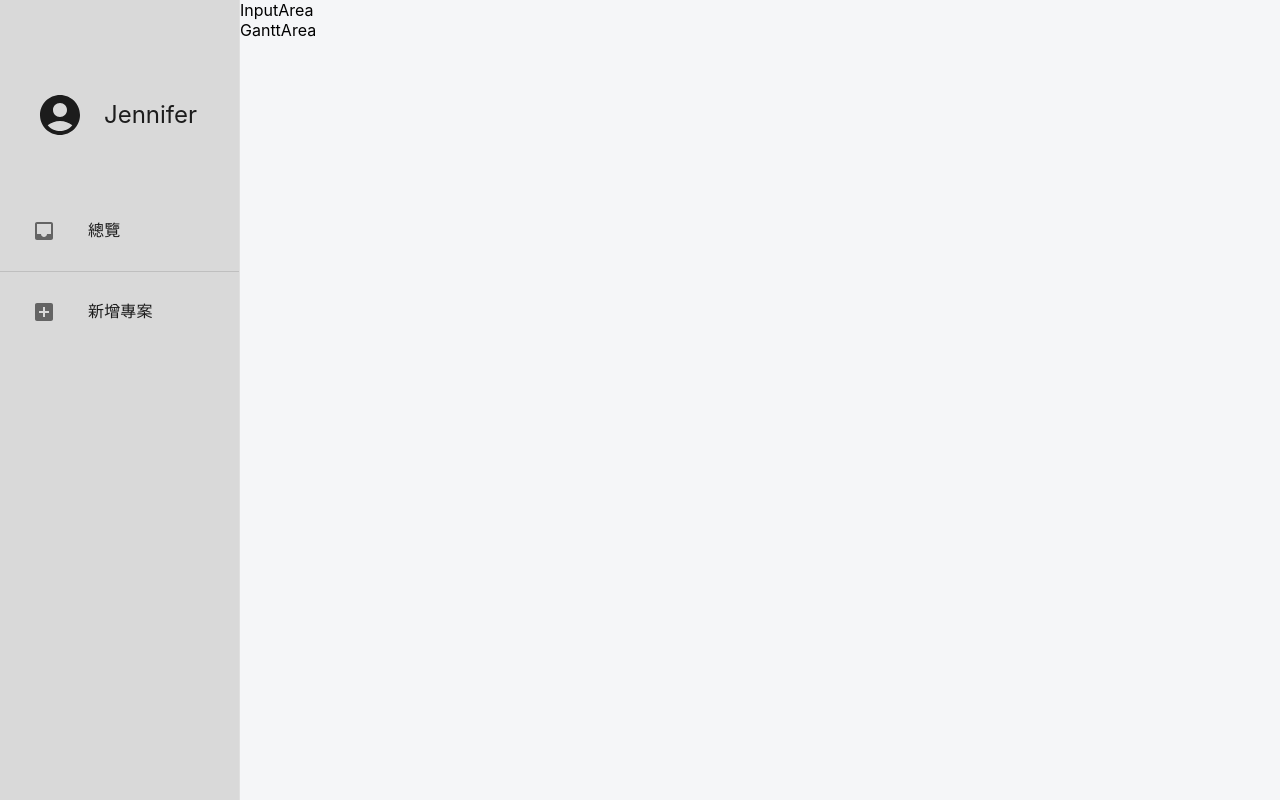
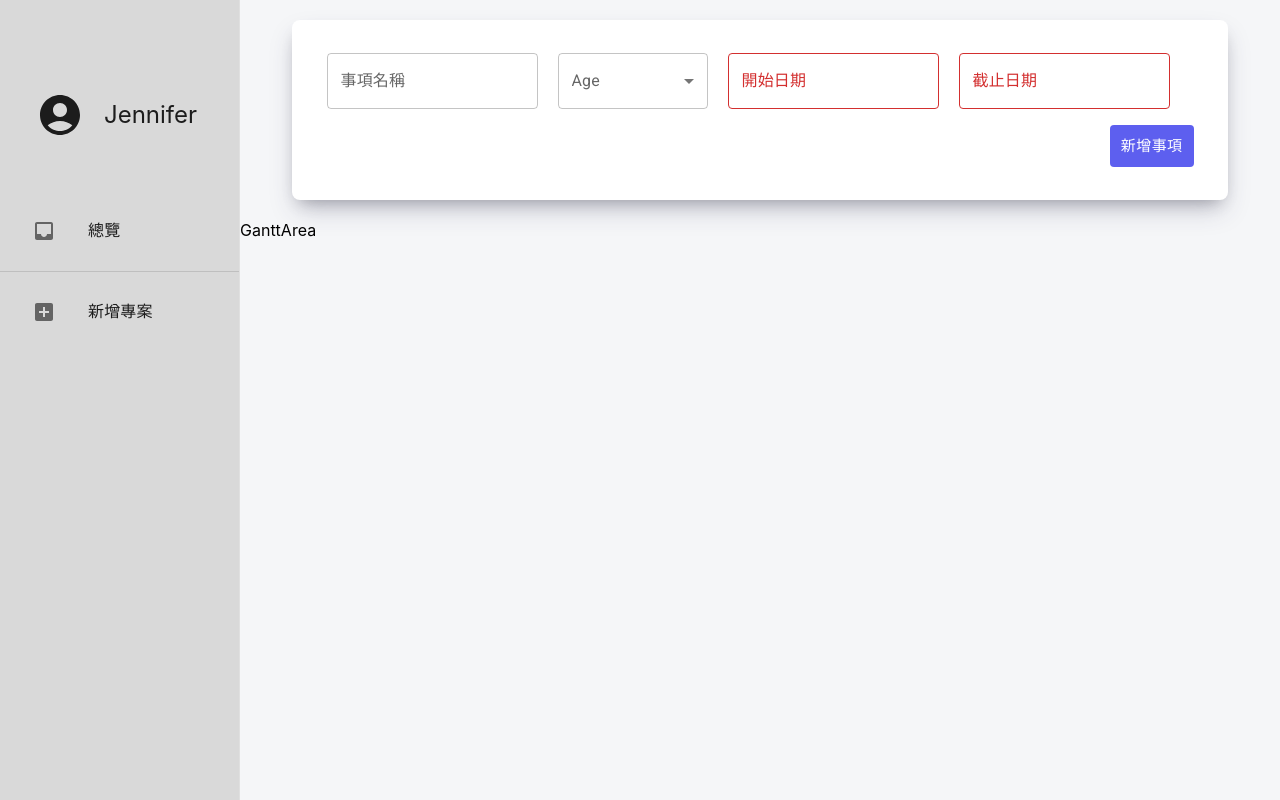
Before and after one commit to TillMac/gantt-chart-app, a React (Create React App) app: page / in a window 1280 px wide. Built offline with nearby package versions, Linux system fonts and the light colour scheme.

Commit message:
GC-16 feat: building InputArea component
原因：
1. 使用者需要一個地方可以輸入專案項目的各個 task。

```diff
--- a/package.json
+++ b/package.json
@@ -7,9 +7,11 @@
     "@emotion/styled": "^11.10.4",
     "@mui/icons-material": "^5.10.9",
     "@mui/material": "^5.10.10",
+    "@mui/x-date-pickers": "^5.0.5",
     "@testing-library/jest-dom": "^5.16.5",
     "@testing-library/react": "^13.4.0",
     "@testing-library/user-event": "^13.5.0",
+    "dayjs": "^1.11.6",
     "gantt-task-react": "^0.3.9",
     "react": "^18.2.0",
     "react-dom": "^18.2.0",
--- a/src/App.js
+++ b/src/App.js
@@ -8,9 +8,14 @@ import Theme from './Theme';
 function App() {
   return (
     <ThemeProvider theme={Theme}>
-      <Box sx={{ display: 'flex', backgroundColor: '#F5F6F8', height: '100vh'}}>
+      <Box sx={{
+        display: 'flex',
+        backgroundColor: '#F5F6F8',
+        height: '100vh',
+        width: '100%',
+      }}>
         <Sidebar />
-        <Box>
+        <Box sx={{width: '100%',}}>
           <InputArea />
           <GanttArea />
         </Box>
--- a/src/component/InputArea/index.jsx
+++ b/src/component/InputArea/index.jsx
@@ -1,6 +1,84 @@
+import { Box, FormControl, InputLabel, OutlinedInput, Select, MenuItem, Stack, TextField, Button } from "@mui/material";
+import { DatePicker, LocalizationProvider } from "@mui/x-date-pickers";
+import { AdapterDayjs } from '@mui/x-date-pickers/AdapterDayjs';
+
+import { useState } from "react";
+
 const InputArea = () => {
+  const [value, setValue] = useState([null, null]);
+
   return (
-    <div>InputArea</div>
+    <Box
+      sx={{width: '100%', display: 'flex',}}
+    >
+      <Box sx={{
+        width: '90%',
+        height: 180,
+        display: 'flex',
+        backgroundColor: 'white',
+        mt: 2.5,
+        mb: 2.5,
+        mr: 'auto',
+        ml: 'auto',
+        borderRadius: 2,
+        boxShadow: 'rgba(50, 50, 93, 0.25) 0px 13px 27px -5px, rgba(0, 0, 0, 0.3) 0px 8px 16px -8px',
+      }}>
+        <form style={{display: 'flex', margin: 'auto', position: 'relative', maxWidth: '867px', flexWrap: 'wrap',}}>
+          <Stack direction='row' spacing={2.5} sx={{position: 'relative'}}>
+            <FormControl sx={{minWidth: '150px',}}>
+              <InputLabel htmlFor="component-outlined">事項名稱</InputLabel>
+              <OutlinedInput
+                id="component-outlined"
+                label="事項名稱"
+                placeholder="輸入事項名稱..."
+              />
+            </FormControl>
+            <FormControl sx={{minWidth: '150px',}}>
+              <InputLabel>Age</InputLabel>
+              <Select
+                label="Age"
+              >
+                <MenuItem value={10}>Ten</MenuItem>
+                <MenuItem value={20}>Twenty</MenuItem>
+                <MenuItem value={30}>Thirty</MenuItem>
+              </Select>
+            </FormControl>
+            <LocalizationProvider dateAdapter={AdapterDayjs}>
+              <DatePicker
+                label="開始日期"
+                value={value}
+                onChange={(newValue) => {
+                  setValue(newValue);
+                }}
+                renderInput={(params) => <TextField {...params} />}
+              />
+            </LocalizationProvider>
+            <LocalizationProvider dateAdapter={AdapterDayjs}>
+              <DatePicker
+                label="截止日期"
+                value={value}
+                onChange={(newValue) => {
+                  setValue(newValue);
+                }}
+                renderInput={(params) => <TextField {...params} />}
+              />
+            </LocalizationProvider>
+          </Stack>
+          <Button
+            size='large'
+            sx={{
+              maxWidth: '150px',
+              marginLeft: 'auto',
+              mt: 2,
+              backgroundColor: (theme) => theme.palette.other.btn,
+              color: (theme) => theme.palette.other.white,
+            }}
+          >
+            新增事項
+          </Button>
+        </form>
+      </Box>
+    </Box>
   )
 }
 
```
Also changed, not shown: 1 other file (tests, documents, lock files or other folders).
